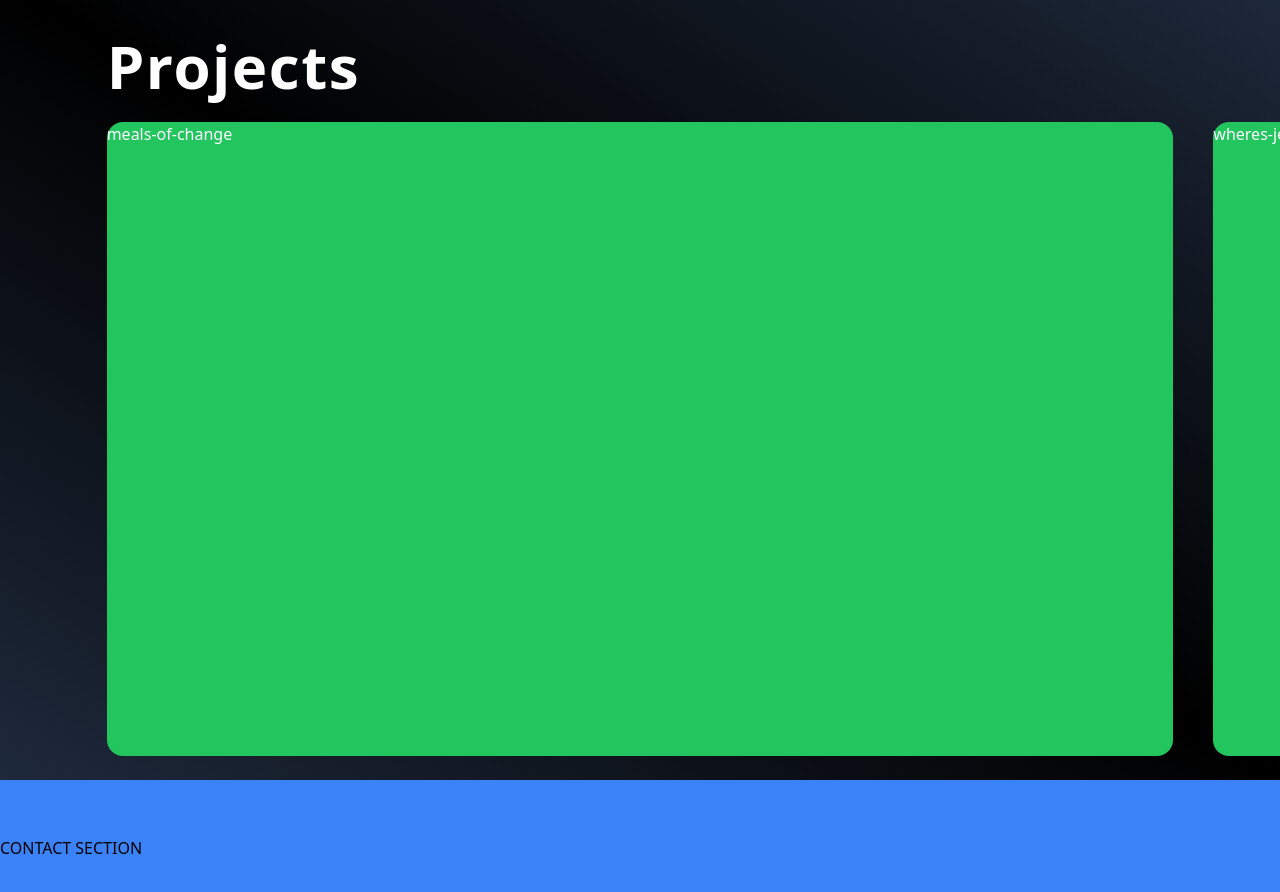
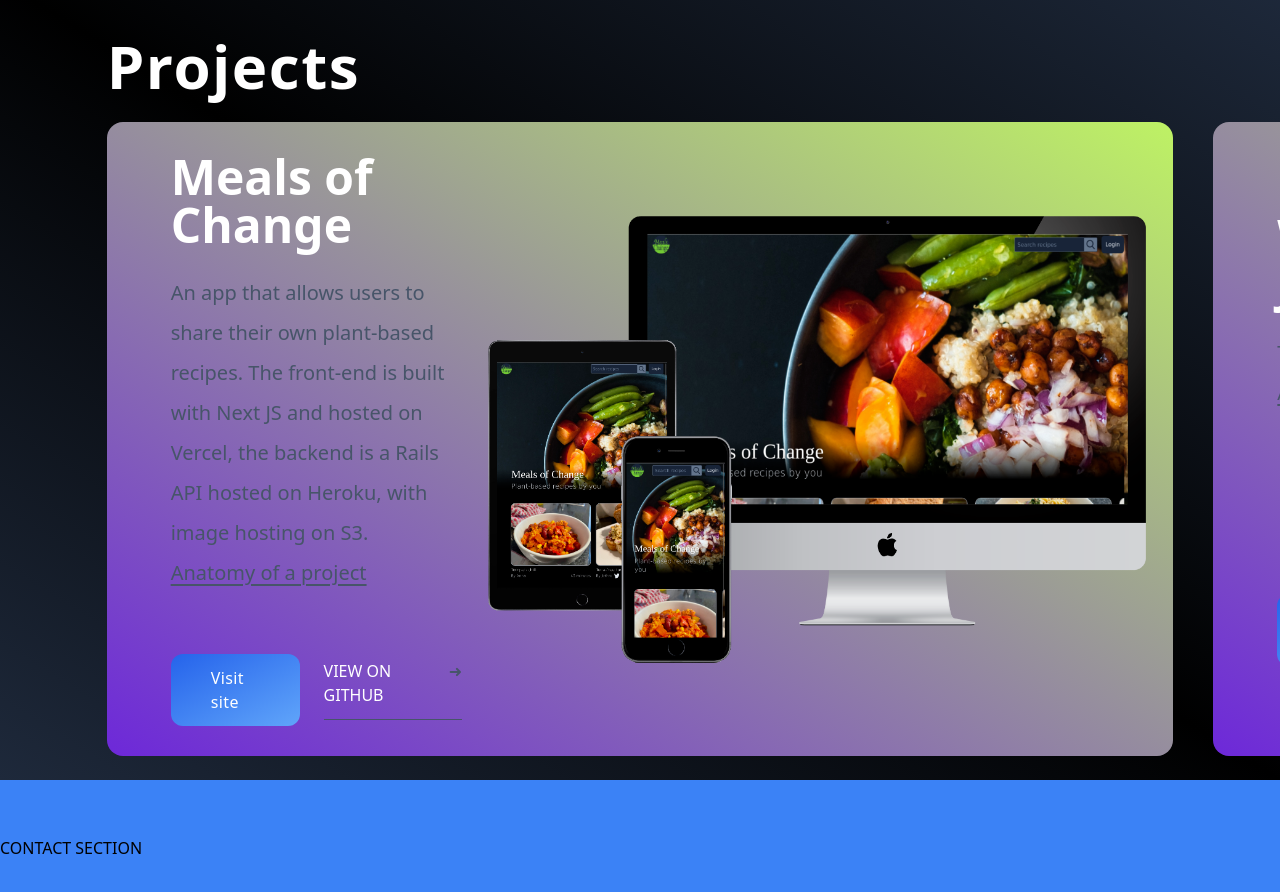
Before and after one commit to jro31/portfolio-v3, a Next.js app: page / in a window 1280 px wide. Shown: the part 2420-3312 px from the top of the page. Built offline with nearby package versions, Linux system fonts and the light colour scheme.

Commit message:
First pass at styling project card for large screens

```diff
--- a/components/homepage-sections/projects/ProjectCard.js
+++ b/components/homepage-sections/projects/ProjectCard.js
@@ -1,7 +1,83 @@
+import Button from '../../ui/navigation/Button';
+import SubtleLink from '../../ui/navigation/SubtleLink';
+import Description from '../../ui/text/Description';
+import Heading from '../../ui/text/Heading';
+import Subtitle from '../../ui/text/Subtitle';
+import Title from '../../ui/text/Title';
+import { blocksFalling, mealsOfChange, wheresJethro } from './Projects';
+
 const ProjectCard = props => {
+  const projectInfo = () => {
+    switch (props.project) {
+      case mealsOfChange:
+        return {
+          title: 'Meals of Change',
+          description:
+            'An app that allows users to share their own plant-based recipes. The front-end is built with Next JS and hosted on Vercel, the backend is a Rails API hosted on Heroku, with image hosting on S3.',
+          siteUrl: 'https://mealsofchange.com/',
+          githubUrl: 'https://github.com/jro31/meals-of-change-front-end',
+          anatomyUrl: '', // TODO
+          imageSrc: 'images/meals-of-change-mockup.png',
+        };
+      case wheresJethro:
+        return {
+          title: "Where's Jethro",
+          description: 'This is the description',
+          siteUrl: '',
+          githubUrl: '',
+          anatomyUrl: '', // TODO
+          imageSrc: '',
+        };
+      case blocksFalling:
+        return {
+          title: 'Blocks Falling',
+          description: 'This is the description',
+          siteUrl: '',
+          githubUrl: '',
+          anatomyUrl: '', // TODO
+          imageSrc: '',
+        };
+      default:
+        throw new Error(`Unrecognised project '${props.project}' passed to ProjectCard`);
+    }
+  };
+
   return (
-    <div className='snap-start h-full bg-green-500 scroll-ml-1/12-screen mr-4 xs:mr-6 md:mr-8 lg:mr-10 min-w-full rounded-2xl min-h-[80vh] lg:min-h-0'>
-      {props.project}
+    <div className='snap-start flex h-full bg-gradient-to-bl from-lime-300 to-violet-700 scroll-ml-1/12-screen mr-4 xs:mr-6 md:mr-8 lg:mr-10 min-w-full rounded-2xl min-h-[80vh] lg:min-h-0'>
+      <div className='flex flex-col justify-around basis-1/3 pl-16'>
+        <div className='flex flex-col gap-6'>
+          <Subtitle className=''>{projectInfo().title}</Subtitle>
+          <Description>
+            {projectInfo().description}
+            <br />
+            <a
+              href={projectInfo().anatomyUrl}
+              target='_blank'
+              rel='noreferrer'
+              className='underline underline-offset-4'
+            >
+              Anatomy of a project
+            </a>
+          </Description>
+        </div>
+        <div className='flex justify-center items-center gap-6'>
+          <a href={projectInfo().siteUrl} target='_blank' rel='noreferrer'>
+            <Button>Visit site</Button>
+          </a>
+          <a href={projectInfo().githubUrl} target='_blank' rel='noreferrer'>
+            <SubtleLink underline arrow background='dark'>
+              View on Github
+            </SubtleLink>
+          </a>
+        </div>
+      </div>
+      <div className='flex items-center basis-2/3 p-6'>
+        <img
+          src={projectInfo().imageSrc}
+          alt={projectInfo().title}
+          className='w-full h-full object-contain'
+        />
+      </div>
     </div>
   );
 };
--- a/components/homepage-sections/projects/Projects.js
+++ b/components/homepage-sections/projects/Projects.js
@@ -3,9 +3,9 @@ import { projectsSection } from '../../../pages';
 import Title from '../../ui/text/Title';
 import ProjectCard from './ProjectCard';
 
-const mealsOfChange = 'meals-of-change';
-const wheresJethro = 'wheres-jethro';
-const blocksFalling = 'blocks-falling';
+export const mealsOfChange = 'meals-of-change';
+export const wheresJethro = 'wheres-jethro';
+export const blocksFalling = 'blocks-falling';
 const projectsOrder = [mealsOfChange, wheresJethro, blocksFalling];
 
 const Projects = () => {
--- /dev/null
+++ b/components/ui/navigation/Button.js
@@ -0,0 +1,14 @@
+const Button = props => {
+  return (
+    <div
+      onClick={props.onClick || null}
+      className={`px-10 py-3 rounded-xl bg-gradient-to-br from-blue-600 to-blue-400 hover:from-blue-700 hover:to-blue-500 font-medium tracking-wide ${
+        props.className || ''
+      }`}
+    >
+      {props.children}
+    </div>
+  );
+};
+
+export default Button;
--- a/components/ui/navigation/SubtleLink.js
+++ b/components/ui/navigation/SubtleLink.js
@@ -17,7 +17,7 @@ const SubtleLink = props => {
           className={`flex gap-3 cursor-pointer transition-colors text-slate-600 hover:text-white border-b hover:border-white pb-3 ${
             props.underline ? 'border-slate-600' : 'border-transparent'
           }`}
-          onClick={props.onClick}
+          onClick={props.onClick || null}
         >
           <div className={`uppercase transition-colors ${textColorClass()}`}>{props.children}</div>
           {props.arrow && <div>&#10140;&#65038;</div>}
--- /dev/null
+++ b/components/ui/text/Subtitle.js
@@ -0,0 +1,5 @@
+const Subtitle = props => {
+  return <h2 className='text-5xl font-semibold'>{props.children}</h2>;
+};
+
+export default Subtitle;
--- a/pages/index.js
+++ b/pages/index.js
@@ -1,3 +1,5 @@
+// TODO - ADD getstaticprops ?
+
 import { Fragment, useRef } from 'react';
 import Head from 'next/head';
 
--- a/styles/globals.css
+++ b/styles/globals.css
@@ -10,7 +10,6 @@ Would also need to remove the 'h-screen' on the section container to allow the s
 @media (min-width: 1024px) {
   body,
   html {
-    scroll-snap-type: y mandatory;
-    scroll-behavior: smooth;
+    @apply snap-y snap-mandatory scroll-smooth;
   }
 }
```
Also changed, not shown: public/images/3-devices-black.png (deleted), public/images/meals-of-change-mockup.png (added).
